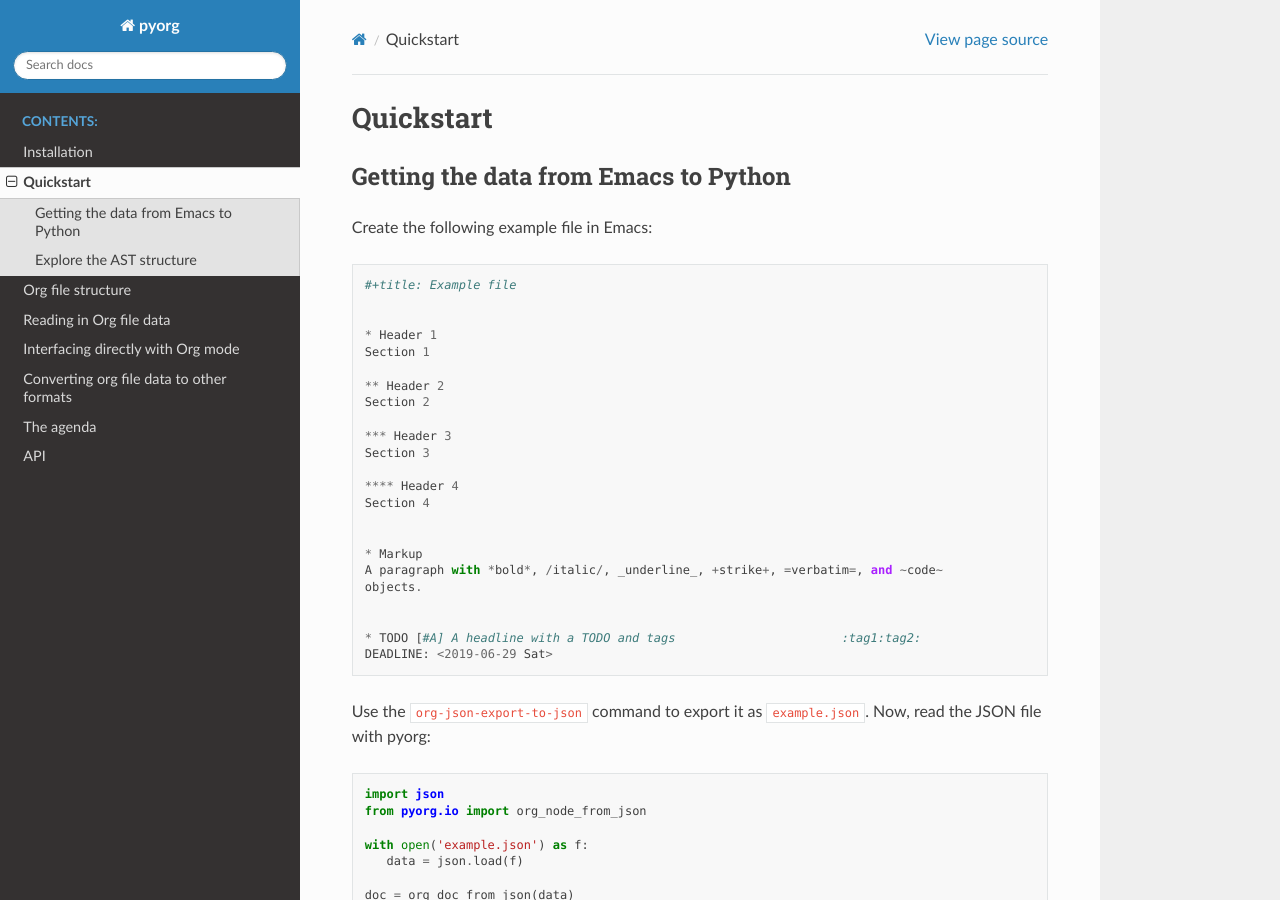
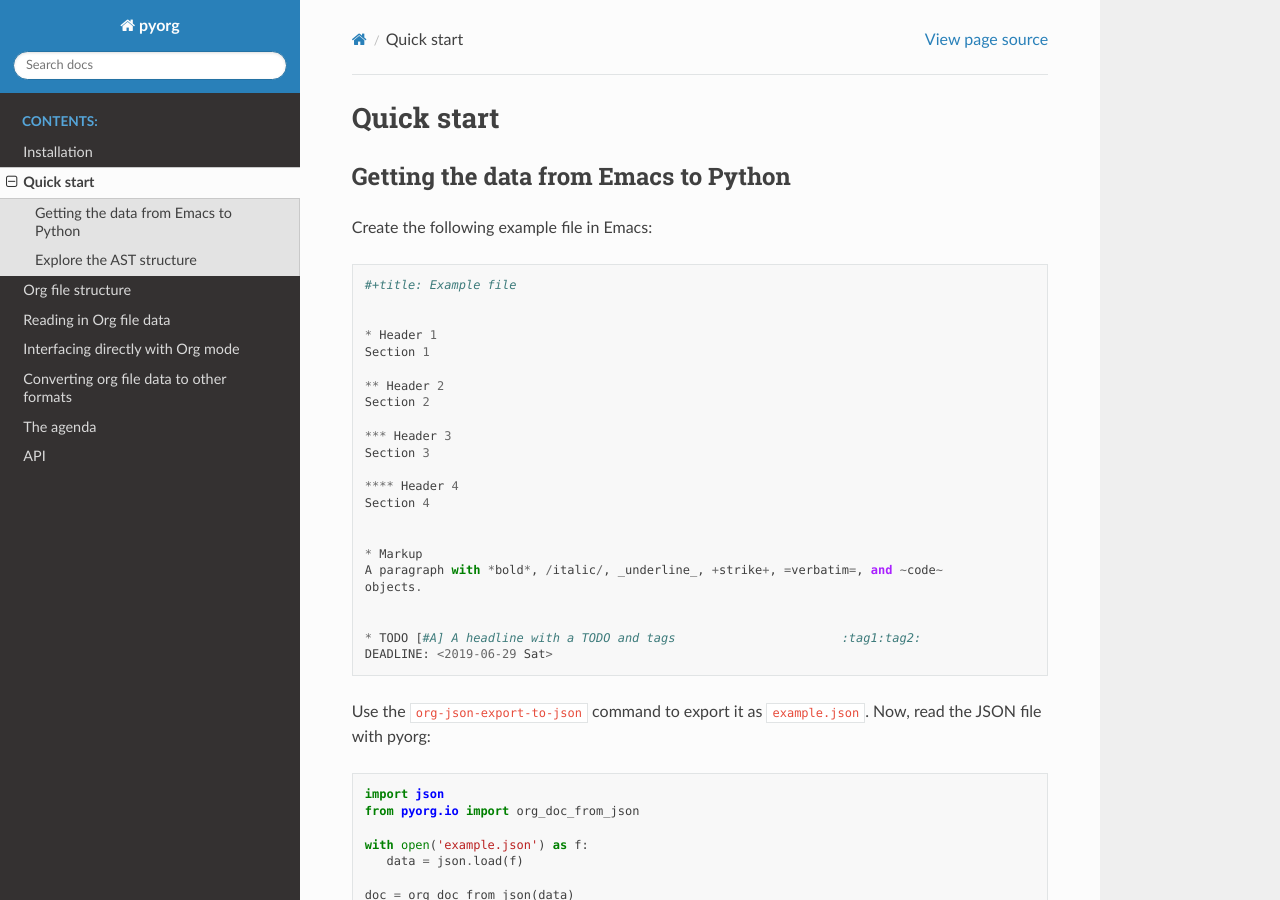
Before and after one commit to jlumpe/pyorg, a Sphinx documentation site: the page built from docs/quick-start.rst, in a window 1280 px wide and 900 px high. Built offline with Sphinx 7.4.7 and the Read the Docs theme 2.0.0, drawn with Linux system fonts in a browser that asks for light colours.

Commit message:
Minor documentation changes

```diff
--- a/docs/index.rst
+++ b/docs/index.rst
@@ -18,7 +18,7 @@ This project, and especially the documentation, are a work in progress.
    :caption: Contents:
 
    install
-   quickstart
+   quick-start
    ast
    reading-data
    interface
--- a/docs/quickstart.rst
+++ b/docs/quick-start.rst
@@ -1,5 +1,5 @@
-Quickstart
-==========
+Quick start
+===========
 
 
 Getting the data from Emacs to Python
@@ -17,7 +17,7 @@ Now, read the JSON file with pyorg:
 .. code-block:: python
 
    import json
-   from pyorg.io import org_node_from_json
+   from pyorg.io import org_doc_from_json
 
    with open('example.json') as f:
       data = json.load(f)
```
Also changed, not shown: README.md (+1 -1 lines).
